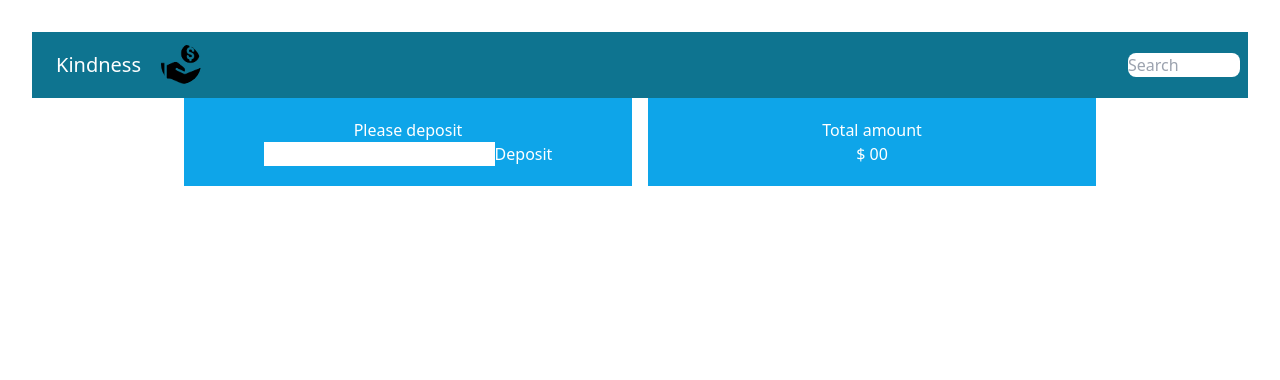
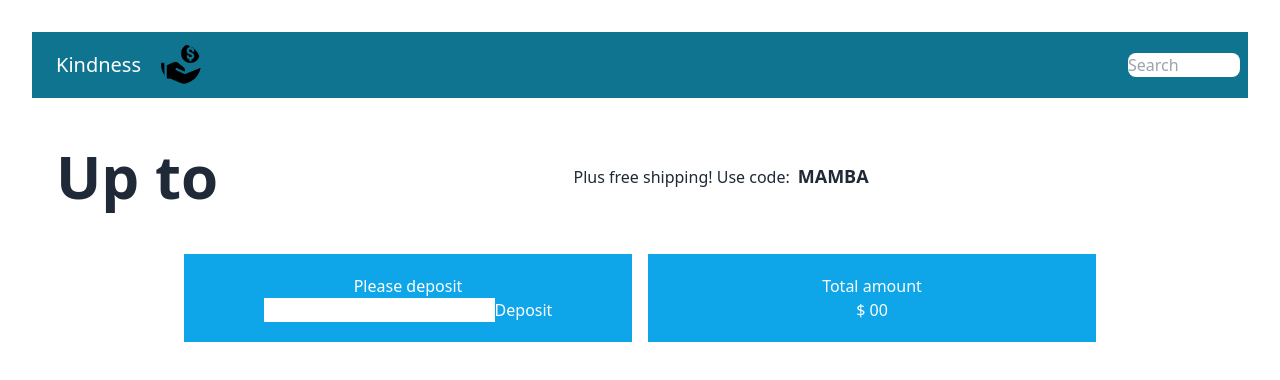
Before and after one commit to jannatun-nur/donation, a React (Vite) app: page / in a window 1280 px wide. Shown: the top 380 px of the page. Built offline with nearby package versions, Linux system fonts and the light colour scheme.

Commit message:
banner 40%

```diff
--- a/src/App.jsx
+++ b/src/App.jsx
@@ -1,5 +1,6 @@
 
 import './App.css'
+import Banner from './Banner/Banner'
 import Deposit from './Deposite/Deposit'
 
 import Navbar from './Navbar/Navbar'
@@ -9,13 +10,14 @@ function App() {
 
 
   return (
-    <>
+    <div className='bg-white'>
      <Navbar/>
+     <Banner/>
     <Deposit/>
 
 
 
-    </>
+    </div>
   )
 }
 
--- a/src/Banner/Banner.jsx
+++ b/src/Banner/Banner.jsx
@@ -1,11 +1,21 @@
-
-
 const Banner = () => {
-    return (
-        <div>
-
+  return (
+    <div className="p-6 py-12 dark:bg-violet-400 dark:text-gray-900">
+      <div className="container mx-auto">
+        <div className="flex flex-col lg:flex-row items-center justify-between">
+          <h2 className="text-center text-6xl tracki font-bold">Up to</h2>
+          <div className="space-x-2 text-center py-2 lg:py-0">
+            <span>Plus free shipping! Use code:</span>
+            <span className="font-bold text-lg">MAMBA</span>
+          </div>
+          <div>
+            <img src="" alt="" />
+            <img src="" alt="" />
+          </div>
         </div>
-    );
+      </div>
+    </div>
+  );
 };
 
 export default Banner;
```
Also changed, not shown: public/assets/images/banner-1.jpg (added), public/assets/images/banner-2.jpg (added).
